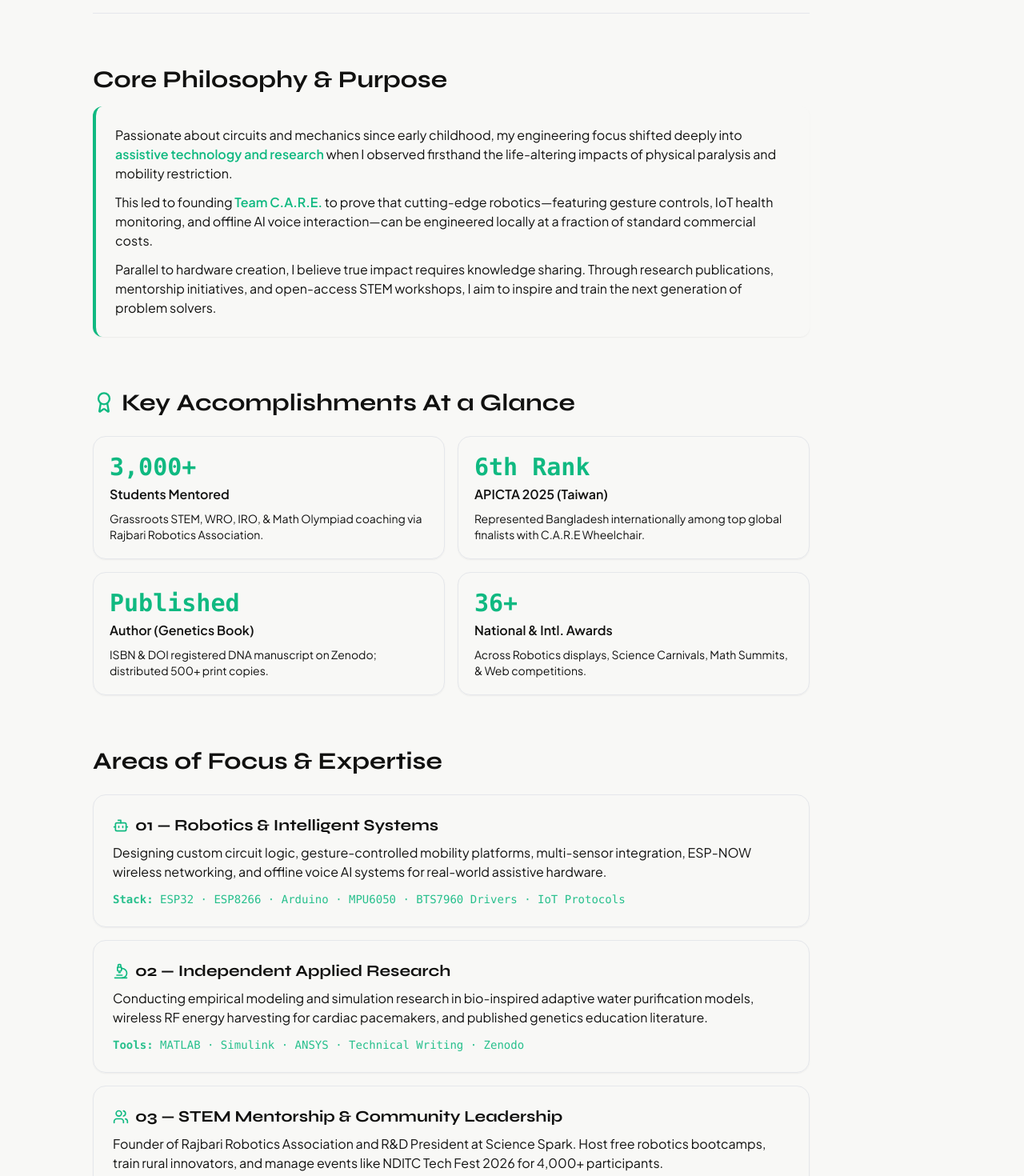
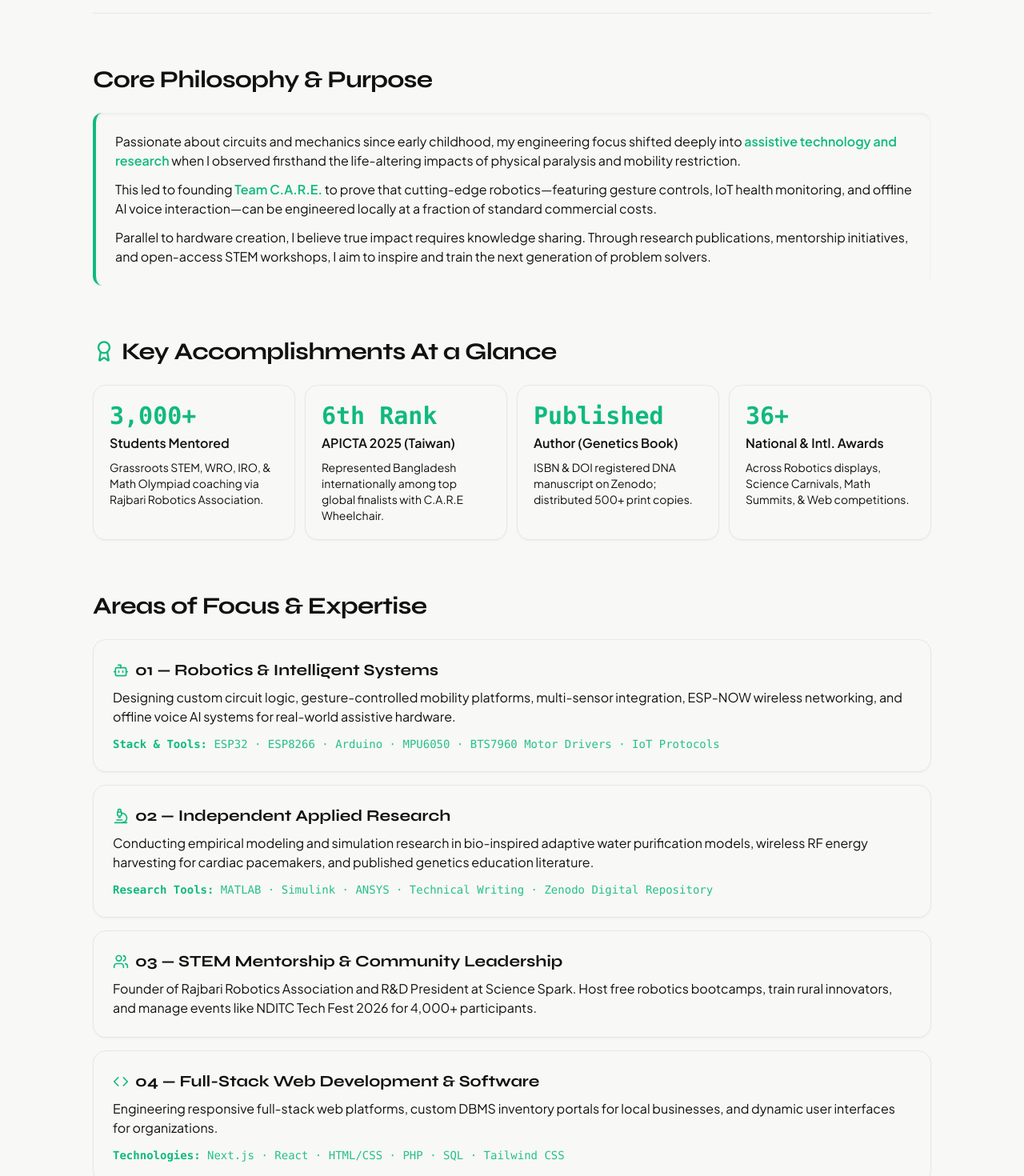
Before and after one commit to debojitsahajit09/my-portfolio, a Next.js app in the folder extracted/: page /about/bio in a window 1280 px wide. Shown: the part 640-2110 px from the top of the page at 80% size. Built offline with nearby package versions, Linux system fonts and the light colour scheme.

Commit message:
Refactor comments and enhance text styling
Updated comments and text styling for clarity and consistency.

```diff
--- a/extracted/app/about/bio/page.tsx
+++ b/extracted/app/about/bio/page.tsx
@@ -13,7 +13,7 @@ export default function BioPage() {
     <main className="section min-h-screen py-10 px-4 md:px-8 max-w-6xl mx-auto">
       <div className="wrap">
 
-        {/* Header Section Matching Experience Page */}
+        {/* Header Section Matching Experience Page Structure */}
         <div className="mb-8">
           <div className="eyebrow text-xs md:text-sm font-semibold tracking-widest uppercase mb-2 text-emerald-500">
             ABOUT ME
@@ -47,34 +47,34 @@ export default function BioPage() {
           }
         `}</style>
 
-        {/* Main Content Area */}
-        <div className="space-y-16 mt-12 max-w-4xl">
+        {/* Main Content List Container matching Experience Layout */}
+        <div className="space-y-16 mt-12">
 
           {/* Intro Paragraphs */}
-          <div className="space-y-4 text-muted-foreground text-base md:text-lg leading-relaxed">
+          <div className="space-y-4 text-muted-foreground text-base md:text-lg leading-relaxed max-w-4xl">
             <p>
-              I’m <strong className="text-emerald-500 font-semibold">Debojit Saha Jit</strong>, an independent researcher, robotics innovator, and HSC Science student at <strong className="text-emerald-500 font-semibold">Notre Dame College, Dhaka</strong>. My work bridges <strong className="text-emerald-500 font-semibold">robotics & embedded hardware design, biomedical research, grassroots STEM mentorship, and full-stack engineering</strong>.
+              I’m <strong className="text-emerald-500 font-bold">Debojit Saha Jit</strong>, an independent researcher, robotics innovator, and HSC Science student at <strong className="text-emerald-500 font-bold">Notre Dame College, Dhaka</strong>. My work bridges <strong className="text-emerald-500 font-bold">robotics & embedded hardware design, biomedical research, grassroots STEM mentorship, and full-stack engineering</strong>.
             </p>
 
             <p>
-              As the <strong className="text-emerald-500 font-semibold">Founder & Software Lead of Team C.A.R.E.</strong> and founder of the <strong className="text-emerald-500 font-semibold">Rajbari Robotics Association</strong>, my core drive is twofold: engineering intelligent hardware systems to build real-world autonomy for disabled individuals, and expanding robotics education to mentor thousands of young innovators across Bangladesh.
+              As the <strong className="text-emerald-500 font-bold">Founder & Software Lead of Team C.A.R.E.</strong> and founder of the <strong className="text-emerald-500 font-bold">Rajbari Robotics Association</strong>, my core drive is twofold: engineering intelligent hardware systems to build real-world autonomy for disabled individuals, and expanding robotics education to mentor thousands of young innovators across Bangladesh.
             </p>
           </div>
 
           <hr className="border-border my-8" />
 
-          {/* Section: Core Philosophy & Purpose */}
-          <section className="space-y-4">
-            <h2 className="text-2xl md:text-3xl font-bold">
+          {/* Section 1: Core Philosophy & Purpose */}
+          <section className="space-y-6">
+            <h2 className="text-2xl md:text-3xl font-bold tracking-tight">
               Core Philosophy & Purpose
             </h2>
 
-            <div className="p-5 md:p-6 rounded-xl bg-card border-l-4 border-emerald-500 text-card-foreground text-sm md:text-base leading-relaxed space-y-3 shadow-sm">
+            <div className="p-5 md:p-6 rounded-xl bg-card border-l-4 border-emerald-500 text-card-foreground text-sm md:text-base leading-relaxed space-y-3 shadow-inner">
               <p>
-                Passionate about circuits and mechanics since early childhood, my engineering focus shifted deeply into <strong className="text-emerald-500 font-semibold">assistive technology and research</strong> when I observed firsthand the life-altering impacts of physical paralysis and mobility restriction.
+                Passionate about circuits and mechanics since early childhood, my engineering focus shifted deeply into <strong className="text-emerald-500 font-bold">assistive technology and research</strong> when I observed firsthand the life-altering impacts of physical paralysis and mobility restriction.
               </p>
               <p>
-                This led to founding <strong className="text-emerald-500 font-semibold">Team C.A.R.E.</strong> to prove that cutting-edge robotics—featuring gesture controls, IoT health monitoring, and offline AI voice interaction—can be engineered locally at a fraction of standard commercial costs.
+                This led to founding <strong className="text-emerald-500 font-bold">Team C.A.R.E.</strong> to prove that cutting-edge robotics—featuring gesture controls, IoT health monitoring, and offline AI voice interaction—can be engineered locally at a fraction of standard commercial costs.
               </p>
               <p>
                 Parallel to hardware creation, I believe true impact requires knowledge sharing. Through research publications, mentorship initiatives, and open-access STEM workshops, I aim to inspire and train the next generation of problem solvers.
@@ -82,15 +82,15 @@ export default function BioPage() {
             </div>
           </section>
 
-          {/* Section: Key Accomplishments */}
+          {/* Section 2: Key Accomplishments */}
           <section className="space-y-6">
-            <h2 className="text-2xl md:text-3xl font-bold flex items-center gap-2">
+            <h2 className="text-2xl md:text-3xl font-bold tracking-tight flex items-center gap-2">
               <Award className="text-emerald-500" size={28} /> Key Accomplishments At a Glance
             </h2>
 
-            <div className="grid grid-cols-1 sm:grid-cols-2 gap-4">
+            <div className="grid grid-cols-1 sm:grid-cols-2 lg:grid-cols-4 gap-3">
 
-              <div className="p-5 rounded-2xl border bg-card text-card-foreground shadow-sm">
+              <div className="p-5 rounded-2xl border bg-card text-card-foreground shadow-sm hover:border-emerald-500 transition-all">
                 <div className="text-3xl font-extrabold text-emerald-500 font-mono">3,000+</div>
                 <div className="font-semibold text-base mt-1 mb-2">Students Mentored</div>
                 <p className="text-muted-foreground text-xs md:text-sm">
@@ -98,7 +98,7 @@ export default function BioPage() {
                 </p>
               </div>
 
-              <div className="p-5 rounded-2xl border bg-card text-card-foreground shadow-sm">
+              <div className="p-5 rounded-2xl border bg-card text-card-foreground shadow-sm hover:border-emerald-500 transition-all">
                 <div className="text-3xl font-extrabold text-emerald-500 font-mono">6th Rank</div>
                 <div className="font-semibold text-base mt-1 mb-2">APICTA 2025 (Taiwan)</div>
                 <p className="text-muted-foreground text-xs md:text-sm">
@@ -106,7 +106,7 @@ export default function BioPage() {
                 </p>
               </div>
 
-              <div className="p-5 rounded-2xl border bg-card text-card-foreground shadow-sm">
+              <div className="p-5 rounded-2xl border bg-card text-card-foreground shadow-sm hover:border-emerald-500 transition-all">
                 <div className="text-3xl font-extrabold text-emerald-500 font-mono">Published</div>
                 <div className="font-semibold text-base mt-1 mb-2">Author (Genetics Book)</div>
                 <p className="text-muted-foreground text-xs md:text-sm">
@@ -114,7 +114,7 @@ export default function BioPage() {
                 </p>
               </div>
 
-              <div className="p-5 rounded-2xl border bg-card text-card-foreground shadow-sm">
+              <div className="p-5 rounded-2xl border bg-card text-card-foreground shadow-sm hover:border-emerald-500 transition-all">
                 <div className="text-3xl font-extrabold text-emerald-500 font-mono">36+</div>
                 <div className="font-semibold text-base mt-1 mb-2">National & Intl. Awards</div>
                 <p className="text-muted-foreground text-xs md:text-sm">
@@ -125,9 +125,9 @@ export default function BioPage() {
             </div>
           </section>
 
-          {/* Section: Areas of Focus */}
+          {/* Section 3: Areas of Focus */}
           <section className="space-y-6">
-            <h2 className="text-2xl md:text-3xl font-bold">
+            <h2 className="text-2xl md:text-3xl font-bold tracking-tight">
               Areas of Focus & Expertise
             </h2>
 
@@ -143,7 +143,7 @@ export default function BioPage() {
                   Designing custom circuit logic, gesture-controlled mobility platforms, multi-sensor integration, ESP-NOW wireless networking, and offline voice AI systems for real-world assistive hardware.
                 </p>
                 <div className="text-xs md:text-sm text-emerald-500/90 font-mono pt-1">
-                  <strong>Stack:</strong> ESP32 · ESP8266 · Arduino · MPU6050 · BTS7960 Drivers · IoT Protocols
+                  <strong className="text-emerald-500 font-bold">Stack & Tools:</strong> ESP32 · ESP8266 · Arduino · MPU6050 · BTS7960 Motor Drivers · IoT Protocols
                 </div>
               </div>
 
@@ -157,7 +157,7 @@ export default function BioPage() {
                   Conducting empirical modeling and simulation research in bio-inspired adaptive water purification models, wireless RF energy harvesting for cardiac pacemakers, and published genetics education literature.
                 </p>
                 <div className="text-xs md:text-sm text-emerald-500/90 font-mono pt-1">
-                  <strong>Tools:</strong> MATLAB · Simulink · ANSYS · Technical Writing · Zenodo
+                  <strong className="text-emerald-500 font-bold">Research Tools:</strong> MATLAB · Simulink · ANSYS · Technical Writing · Zenodo Digital Repository
                 </div>
               </div>
 
@@ -182,7 +182,7 @@ export default function BioPage() {
                   Engineering responsive full-stack web platforms, custom DBMS inventory portals for local businesses, and dynamic user interfaces for organizations.
                 </p>
                 <div className="text-xs md:text-sm text-emerald-500/90 font-mono pt-1">
-                  <strong>Tech:</strong> Next.js · React · HTML/CSS · PHP · SQL · Tailwind CSS
+                  <strong className="text-emerald-500 font-bold">Technologies:</strong> Next.js · React · HTML/CSS · PHP · SQL · Tailwind CSS
                 </div>
               </div>
 
@@ -196,7 +196,7 @@ export default function BioPage() {
                   Crafting visual brand identities, pro-bono graphic layouts for 10+ emerging clubs, UI wireframing, and promotional tech carnival graphics.
                 </p>
                 <div className="text-xs md:text-sm text-emerald-500/90 font-mono pt-1">
-                  <strong>Tools:</strong> Photoshop · Illustrator · Premiere Pro · Figma
+                  <strong className="text-emerald-500 font-bold">Tools:</strong> Adobe Photoshop · Adobe Illustrator · Premiere Pro · Figma
                 </div>
               </div>
 
```
